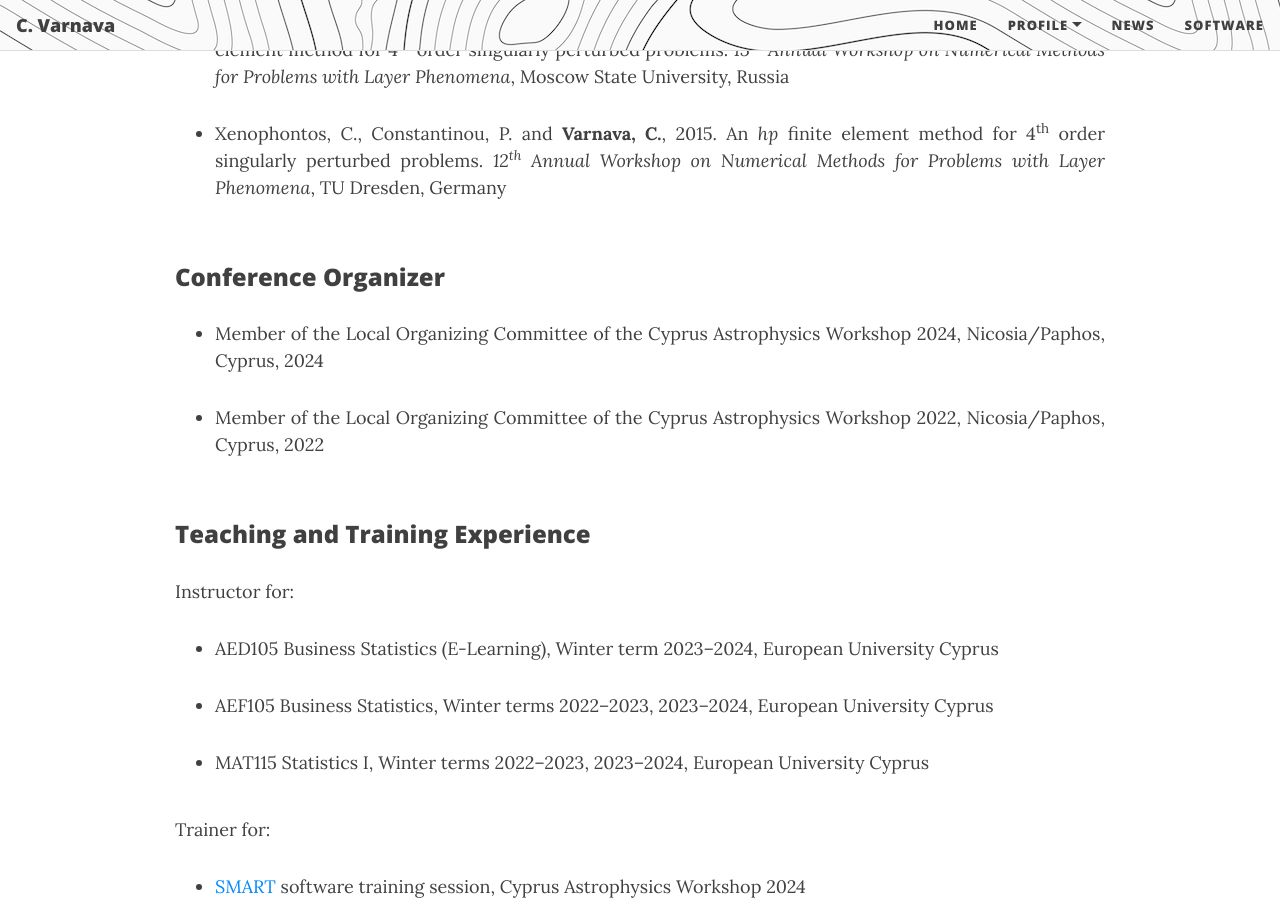
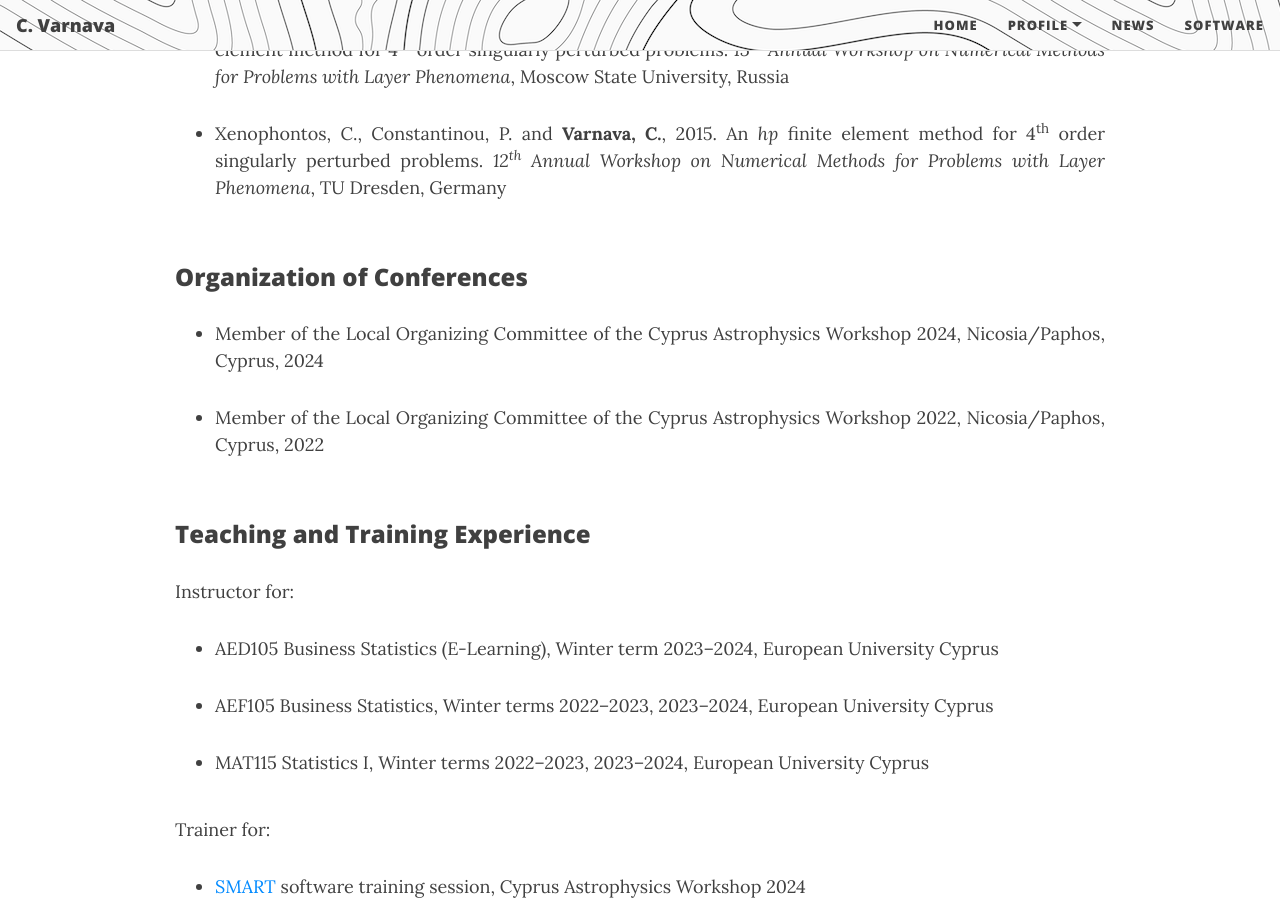
Before and after one commit to ch-var/ch-var.github.io, a Jekyll site: the page built from CV.html, in a window 1280 px wide and 900 px high, scrolled down 5825 px. Built offline with Jekyll 4.4.1, drawn with Linux system fonts in a browser that asks for light colours; formulas are drawn with MathJax 3.

Commit message:
Update CV.html

```diff
--- a/CV.html
+++ b/CV.html
@@ -154,7 +154,7 @@ mathjax: true
 <li class="responsive-margin">Xenophontos, C., Constantinou, P. and <b>Varnava, C.</b>, 2015. An <i>hp</i> finite element method for 4<sup>th</sup> order singularly perturbed problems. <i>12<sup>th</sup> Annual Workshop on Numerical Methods for Problems with Layer Phenomena</i>, TU Dresden, Germany</li>
 </ul>
 <br>
-<p style="font-family: var(--header-font); font-weight: 800; line-height: 1.1; font-size: 1.5rem; margin-top: 1.25rem;">Conference Organizer</p>
+<p style="font-family: var(--header-font); font-weight: 800; line-height: 1.1; font-size: 1.5rem; margin-top: 1.25rem;">Organization of Conferences</p>
 <ul>
 <li class="responsive-margin">Member of the Local Organizing Committee of the Cyprus Astrophysics Workshop 2024, Nicosia/Paphos, Cyprus, 2024</li>
 <p></p>
```
